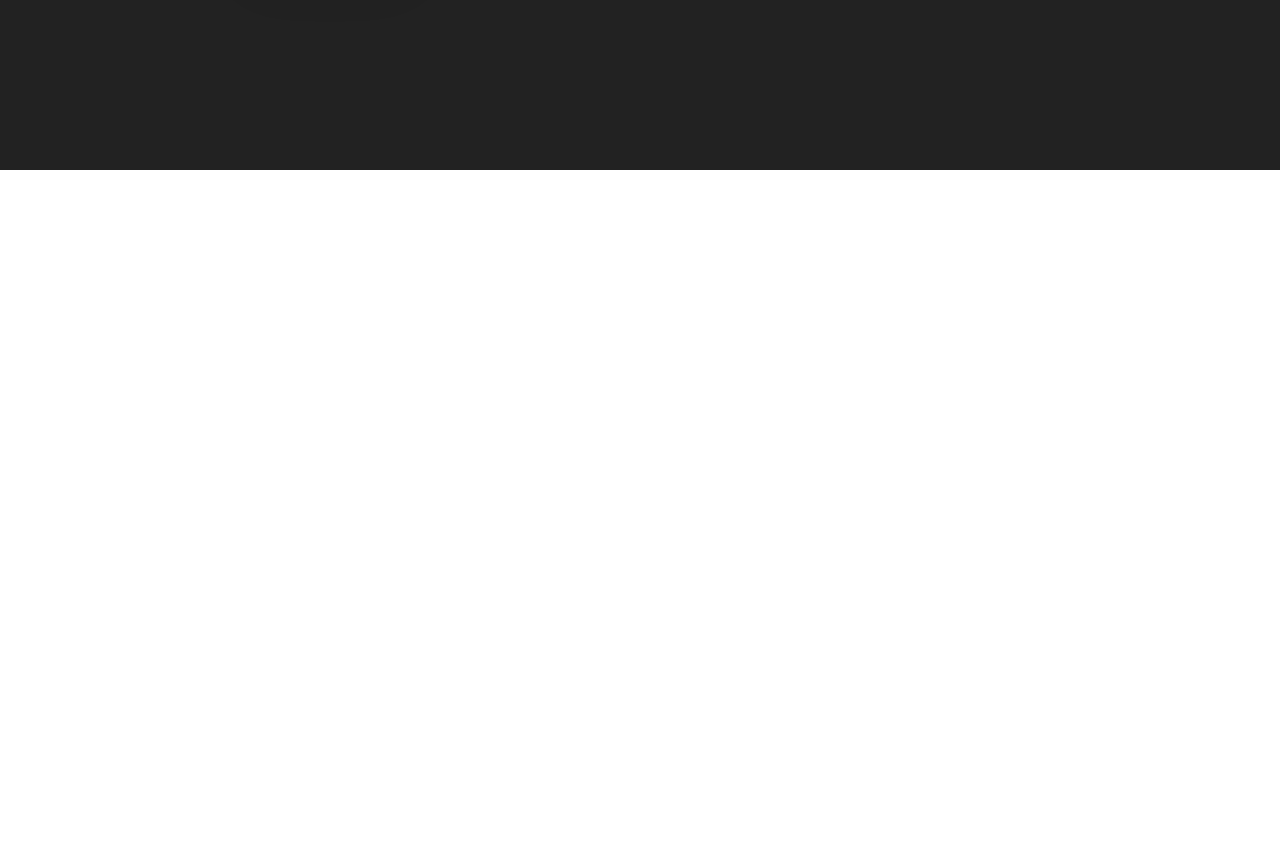
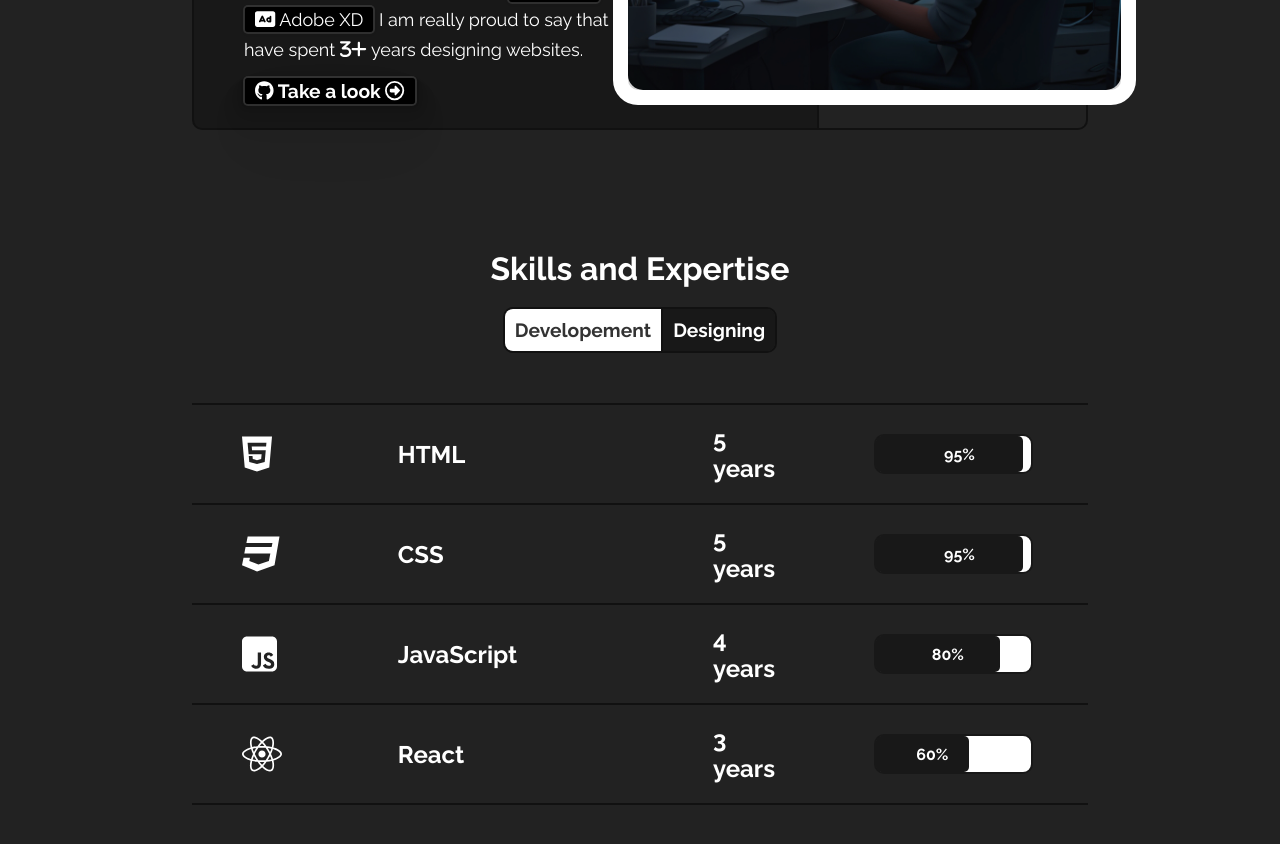
Before and after one commit to naodalemu/react-portfolio, a React (Vite) app: page / in a window 1280 px wide. Shown: the part 1380-2224 px from the top of the page. Before the commit the page ends 1550 px from the top, so only its background shows below. Built offline with nearby package versions, Linux system fonts and the light colour scheme.

Commit message:
Added the skills section and I honestly like it. I thought it was going terrible but it eventually became awesome. A useful tip: the navigation id for the about button is in the hero section and the navigation id for the skills button is inside the skills button.

```diff
--- /dev/null
+++ b/src/components/UI/SkillSet.jsx
@@ -0,0 +1,29 @@
+import { FontAwesomeIcon } from "@fortawesome/react-fontawesome";
+import classes from "./SkillSet.module.css";
+import {
+  faArrowAltCircleRight,
+  faGreaterThan,
+} from "@fortawesome/free-solid-svg-icons";
+
+function SkillSet(props) {
+  return (
+    <div className={classes.skillCard}>
+      {/* <p className={classes.row1}>{props.language}</p> */}
+      <h1 className={classes.row2}>
+        <FontAwesomeIcon icon={props.icon} />
+      </h1>
+      <h2 className={classes.row3}>{props.language}</h2>
+      <h2 className={classes.row4}>{props.years}</h2>
+      <div className={classes.expertBarContainer}>
+        <div
+          className={classes.expertBar}
+          style={{ width: `${props.percent}` }}
+        >
+          {props.percent}
+        </div>
+      </div>
+    </div>
+  );
+}
+
+export default SkillSet;
--- /dev/null
+++ b/src/components/UI/SkillSet.module.css
@@ -0,0 +1,58 @@
+.skillCard {
+  height: 100px;
+  width: 100%;
+  border-bottom: 2px solid #111;
+  display: flex;
+  align-items: center;
+  justify-content: space-between;
+  transition: 1s cubic-bezier(0.165, 0.84, 0.44, 1);
+  cursor: pointer;
+  padding: 0px 50px;
+}
+
+.skillCard:hover {
+  scale: 1.1;
+  background: white;
+  box-shadow: rgba(240, 46, 170, 0.4) 0px 5px, rgba(240, 46, 170, 0.3) 0px 10px,
+    rgba(240, 46, 170, 0.2) 0px 15px, rgba(240, 46, 170, 0.1) 0px 20px,
+    rgba(240, 46, 170, 0.05) 0px 25px;
+  border-radius: 10px;
+  color: #333;
+}
+
+.expertBarContainer {
+  display: flex;
+  width: 20%;
+  height: 40px;
+  background: white;
+  margin: 0px 5px;
+  border-radius: 10px;
+  border: 2px solid #181818;
+  /* overflow: hidden; */
+}
+
+.expertBar {
+  background: #181818;
+  height: 100%;
+  display: flex;
+  align-items: center;
+  justify-content: center;
+  border-radius: 5px;
+  padding-left: 20px;
+  color: white;
+  font-weight: bold;
+}
+
+.row1,
+.row2,
+.row4 {
+  width: 10%;
+}
+
+.row2 {
+  font-size: 40px;
+}
+
+.row3 {
+  width: 30%;
+}
--- a/src/components/layouts/Layout.jsx
+++ b/src/components/layouts/Layout.jsx
@@ -1,6 +1,7 @@
 import MainNavigation from "../UI/MainNavigation";
 import About from "../sections/About";
 import Hero from "../sections/Hero";
+import Skills from "../sections/Skills";
 import classes from "./Layout.module.css";
 
 function Layout() {
@@ -9,6 +10,7 @@ function Layout() {
       <MainNavigation />
       <Hero />
       <About />
+      <Skills />
     </div>
   );
 }
--- a/src/components/sections/About.jsx
+++ b/src/components/sections/About.jsx
@@ -1,4 +1,9 @@
-import { fa3, faAd, faLongArrowAltRight, faPlus } from "@fortawesome/free-solid-svg-icons";
+import {
+  fa3,
+  faAd,
+  faLongArrowAltRight,
+  faPlus,
+} from "@fortawesome/free-solid-svg-icons";
 import TW from "../UI/TextWrapper";
 import classes from "./About.module.css";
 import { FontAwesomeIcon } from "@fortawesome/react-fontawesome";
@@ -15,7 +20,7 @@ import { faArrowAltCircleRight } from "@fortawesome/free-regular-svg-icons";
 
 function About() {
   return (
-    <div className={classes.aboutContainer} id="about">
+    <div className={classes.aboutContainer}>
       <div className={classes.aboutExplanation}>
         <h1 className={classes.aboutTitle}>About Me</h1>
         <p className={classes.aboutDescription}>
@@ -30,7 +35,14 @@ function About() {
           <FontAwesomeIcon icon={fa3} />
           <FontAwesomeIcon icon={faPlus} /> years designing websites.
         </p>
-        <button className={classes.gitContact}><a href="https://github.com/naodalemu" target="blank"><TW fa={faGithub}> Take a look <FontAwesomeIcon icon={faArrowAltCircleRight} /></TW></a></button>
+        <button className={classes.gitContact}>
+          <a href="https://github.com/naodalemu" target="blank">
+            <TW fa={faGithub}>
+              {" "}
+              Take a look <FontAwesomeIcon icon={faArrowAltCircleRight} />
+            </TW>
+          </a>
+        </button>
       </div>
       <div className={classes.aboutImage}>
         <div className={classes.imageContainer}>
--- a/src/components/sections/About.module.css
+++ b/src/components/sections/About.module.css
@@ -2,7 +2,7 @@
   width: 70%;
   height: 450px;
   display: flex;
-  margin-bottom: 200px;
+  margin-top: 160px;
 }
 
 .aboutTitle {
@@ -72,5 +72,7 @@
   color: white;
   font-weight: bold;
   cursor: pointer;
-  box-shadow: rgba(0, 0, 0, 0.07) 0px 1px 2px, rgba(0, 0, 0, 0.07) 0px 2px 4px, rgba(0, 0, 0, 0.07) 0px 4px 8px, rgba(0, 0, 0, 0.07) 0px 8px 16px, rgba(0, 0, 0, 0.07) 0px 16px 32px, rgba(0, 0, 0, 0.07) 0px 32px 64px;
+  box-shadow: rgba(0, 0, 0, 0.07) 0px 1px 2px, rgba(0, 0, 0, 0.07) 0px 2px 4px,
+    rgba(0, 0, 0, 0.07) 0px 4px 8px, rgba(0, 0, 0, 0.07) 0px 8px 16px,
+    rgba(0, 0, 0, 0.07) 0px 16px 32px, rgba(0, 0, 0, 0.07) 0px 32px 64px;
 }
--- a/src/components/sections/Hero.jsx
+++ b/src/components/sections/Hero.jsx
@@ -33,6 +33,7 @@ function Hero() {
       <div className={classes.imageContainer}>
         <img src={naod} className={classes.myImage} />
       </div>
+      <div id="about" className={classes.aboutNav}></div>
     </div>
   );
 }
--- a/src/components/sections/Hero.module.css
+++ b/src/components/sections/Hero.module.css
@@ -5,6 +5,7 @@
   justify-content: center;
   background: #222;
   height: 900px;
+  position: relative;
 }
 
 .myDescription {
@@ -80,3 +81,8 @@
 .developer {
   color: rgb(0, 224, 224);
 }
+
+.aboutNav {
+  position: absolute;
+  bottom: 0px;
+}
--- /dev/null
+++ b/src/components/sections/Skills.jsx
@@ -0,0 +1,110 @@
+import { useState } from "react";
+import classes from "./Skills.module.css";
+import SkillSet from "../UI/SkillSet";
+import {
+  faCss3,
+  faFigma,
+  faHtml5,
+  faJsSquare,
+  faReact,
+} from "@fortawesome/free-brands-svg-icons";
+import {
+  faAd,
+  faDrawPolygon,
+  faImages,
+} from "@fortawesome/free-solid-svg-icons";
+
+function Skills() {
+  const [developmentActive, setDevelopmentActive] = useState(true);
+  const [designActive, setDesignActive] = useState(false);
+
+  return (
+    <div className={classes.skillContainer}>
+      <div id="skills"></div>
+      <h1 className={classes.sectionTitle}>Skills and Expertise</h1>
+      <div className={classes.skillSelector}>
+        <div
+          className={`${classes.frontSelector} ${
+            developmentActive && classes.active
+          }`}
+          onClick={() => {
+            setDevelopmentActive(true);
+            setDesignActive(false);
+          }}
+        >
+          Developement
+        </div>
+        <div
+          className={`${classes.backSelector} ${
+            designActive && classes.active
+          }`}
+          onClick={() => {
+            setDesignActive(true);
+            setDevelopmentActive(false);
+          }}
+        >
+          Designing
+        </div>
+      </div>
+      <div className={classes.skillsWrapper}>
+        {developmentActive ? (
+          <div className={classes.devSkills}>
+            <SkillSet
+              language={"HTML"}
+              icon={faHtml5}
+              years={"5 years"}
+              percent={"95%"}
+            />
+            <SkillSet
+              language={"CSS"}
+              icon={faCss3}
+              years={"5 years"}
+              percent={"95%"}
+            />
+            <SkillSet
+              language={"JavaScript"}
+              icon={faJsSquare}
+              years={"4 years"}
+              percent={"80%"}
+            />
+            <SkillSet
+              language={"React"}
+              icon={faReact}
+              years={"3 years"}
+              percent={"60%"}
+            />
+          </div>
+        ) : (
+          <div className={classes.designSkills}>
+            <SkillSet
+              language={"Figma"}
+              icon={faFigma}
+              years={"4 years"}
+              percent={"80%"}
+            />
+            <SkillSet
+              language={"Adobe XD"}
+              icon={faAd}
+              years={"4 years"}
+              percent={"80%"}
+            />
+            <SkillSet
+              language={"Adobe Photoshop"}
+              icon={faImages}
+              years={"3 years"}
+              percent={"60%"}
+            />
+            <SkillSet
+              language={"Adobe Illustrator"}
+              icon={faDrawPolygon}
+              years={"3 years"}
+              percent={"60%"}
+            />
+          </div>
+        )}
+      </div>
+    </div>
+  );
+}
+
+export default Skills;
--- /dev/null
+++ b/src/components/sections/Skills.module.css
@@ -0,0 +1,46 @@
+.skillContainer {
+  width: 70%;
+  display: flex;
+  flex-direction: column;
+  align-items: center;
+  margin-bottom: 100px;
+}
+
+.sectionTitle {
+  margin-bottom: 20px;
+  margin-top: 120px;
+  /* font-size: 40px; */
+}
+
+.skillSelector {
+  display: flex;
+  border: 2px solid #111;
+  border-radius: 10px;
+  overflow: hidden;
+  margin-bottom: 50px;
+  width: fit-content;
+}
+
+.frontSelector {
+  border-right: 2px solid #111;
+}
+
+.frontSelector,
+.backSelector {
+  padding: 10px 10px;
+  font-size: larger;
+  text-align: center;
+  font-weight: bold;
+  cursor: pointer;
+  background: #181818;
+}
+
+.active {
+  background: white;
+  color: #333;
+}
+
+.skillsWrapper {
+  width: 100%;
+  border-top: 2px solid #111;
+}
```
Also changed, not shown: src/components/layouts/Layout.module.css (line endings or trailing spaces).
